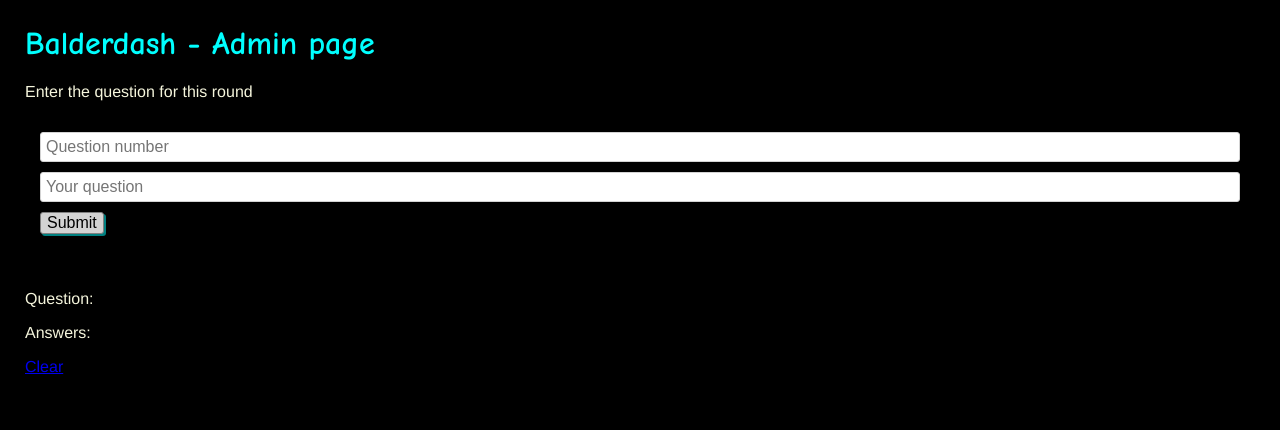
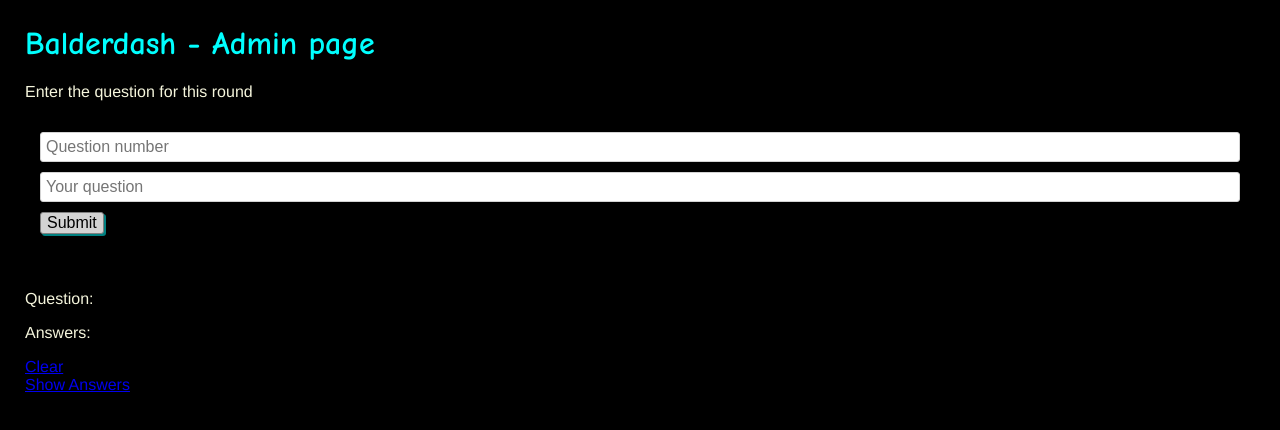
Before and after one commit to JasonJhuboo/balderdash, a website: page public/admin.html in a window 1280 px wide. Drawn offline with nearby package versions, Linux system fonts and the light colour scheme; no server answers.

Commit message:
Update admin.html

```diff
--- a/public/admin.html
+++ b/public/admin.html
@@ -51,7 +51,7 @@
       <section class="answers">
         <ol id="answers" />
       </section>
-      <p><a href="/clear">Clear</a></p>
+      <p><a href="/clear">Clear</a><br><a href="/showanswers">Show Answers</a></p>
     </main>
 
     <script
```
